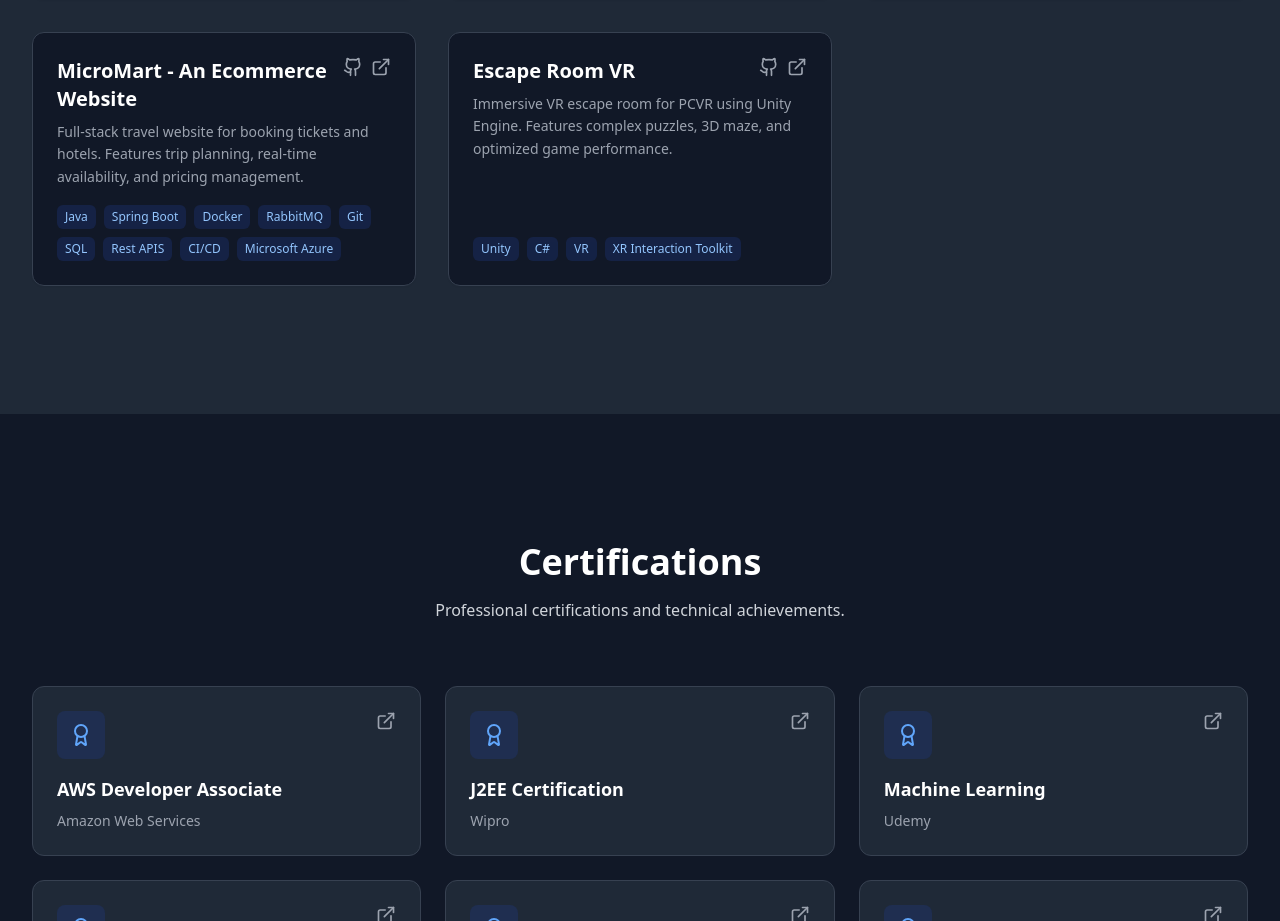
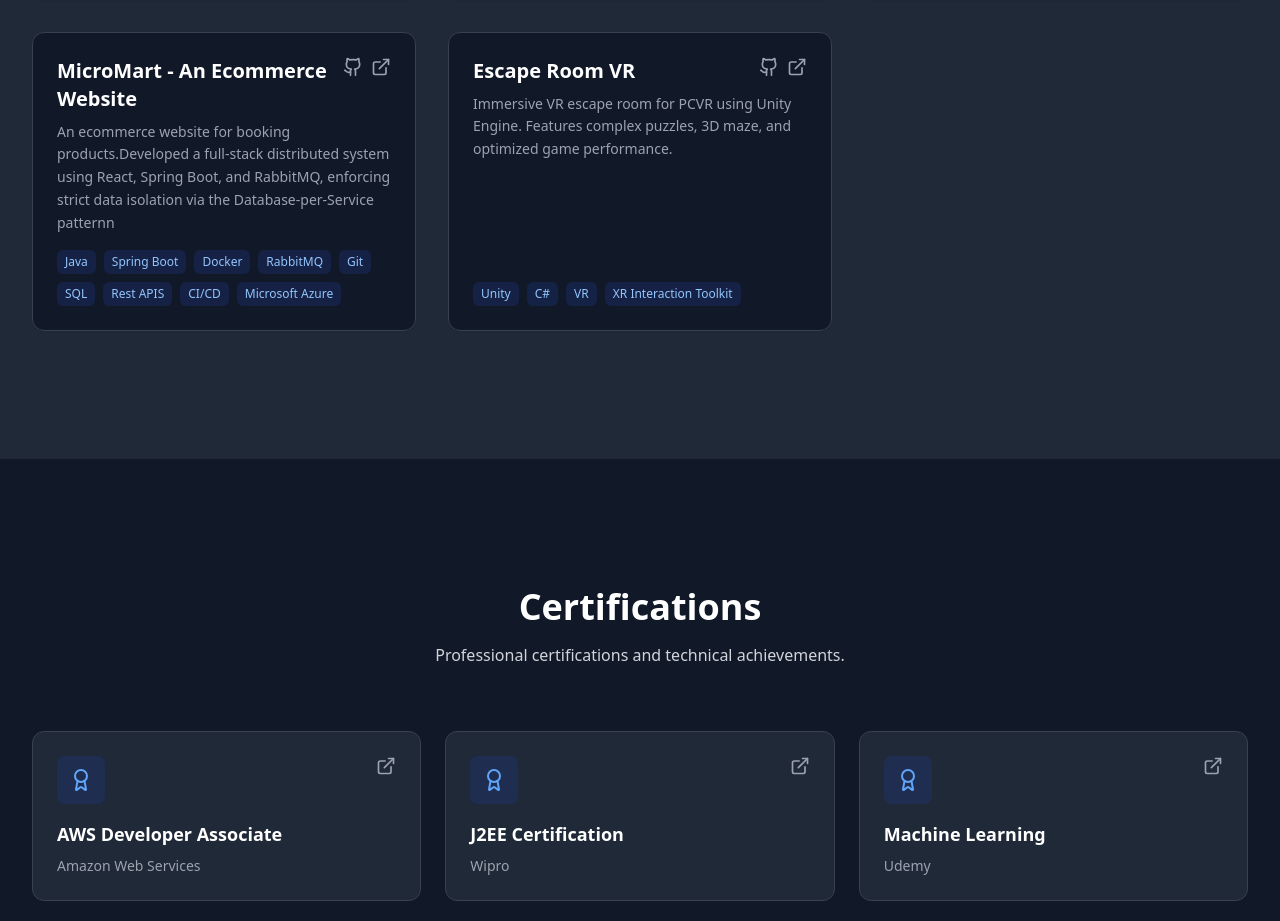
Before and after one commit to VajralaHarika/Harika-s-Website, a React (Create React App) app: page / in a window 1280 px wide. Shown: the part 5347-6268 px from the top of the page. Built offline with nearby package versions, Linux system fonts and the light colour scheme.

Commit message:
Update MicroMart project description

```diff
--- a/src/sections/Projects.jsx
+++ b/src/sections/Projects.jsx
@@ -24,7 +24,7 @@ const Projects = () => {
         },
         {
             title: "MicroMart - An Ecommerce Website",
-            description: "Full-stack travel website for booking tickets and hotels. Features trip planning, real-time availability, and pricing management.",
+            description: "An ecommerce website for booking products.Developed a full-stack distributed system using React, Spring Boot, and RabbitMQ, enforcing strict data isolation via the Database-per-Service patternn",
             tags: ["Java", "Spring Boot", "Docker", "RabbitMQ", "Git", "SQL", "Rest APIS", "CI/CD", "Microsoft Azure"],
             links: { github: "#", demo: "#" }
         },
```
